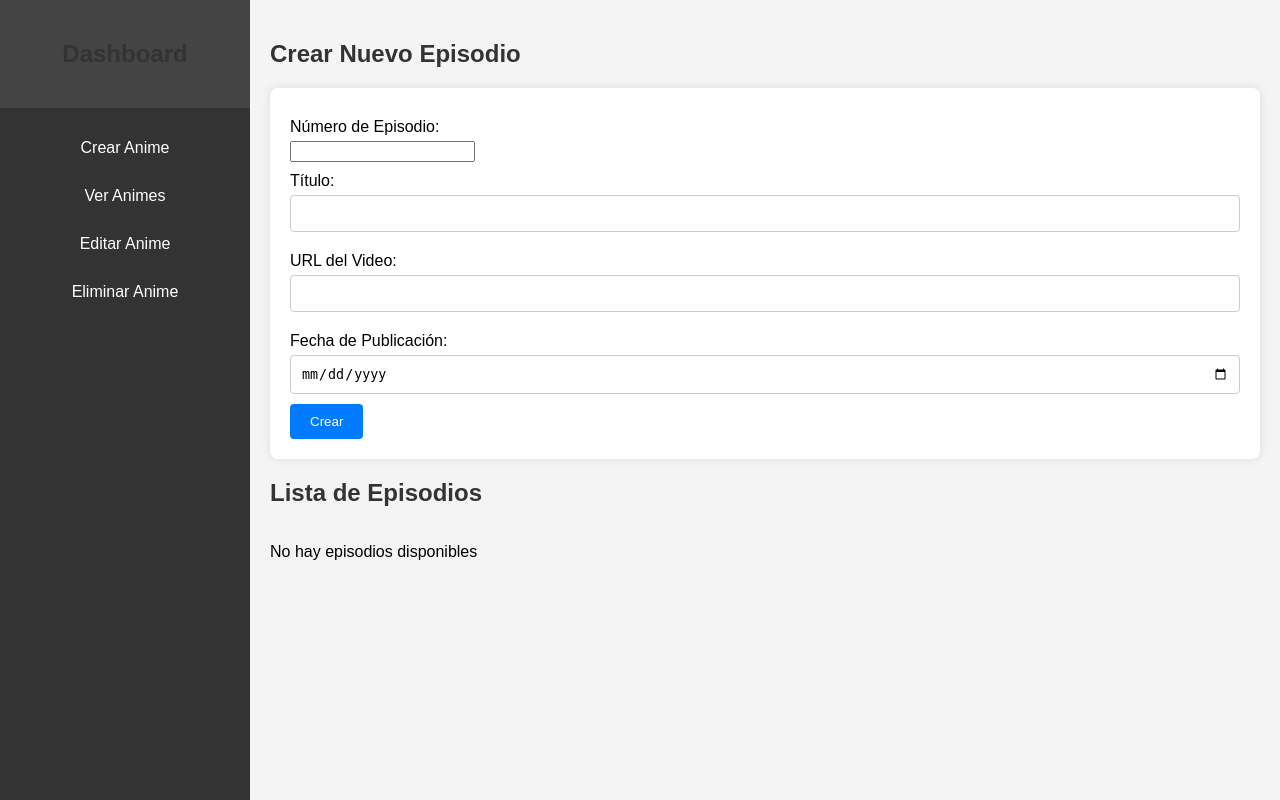
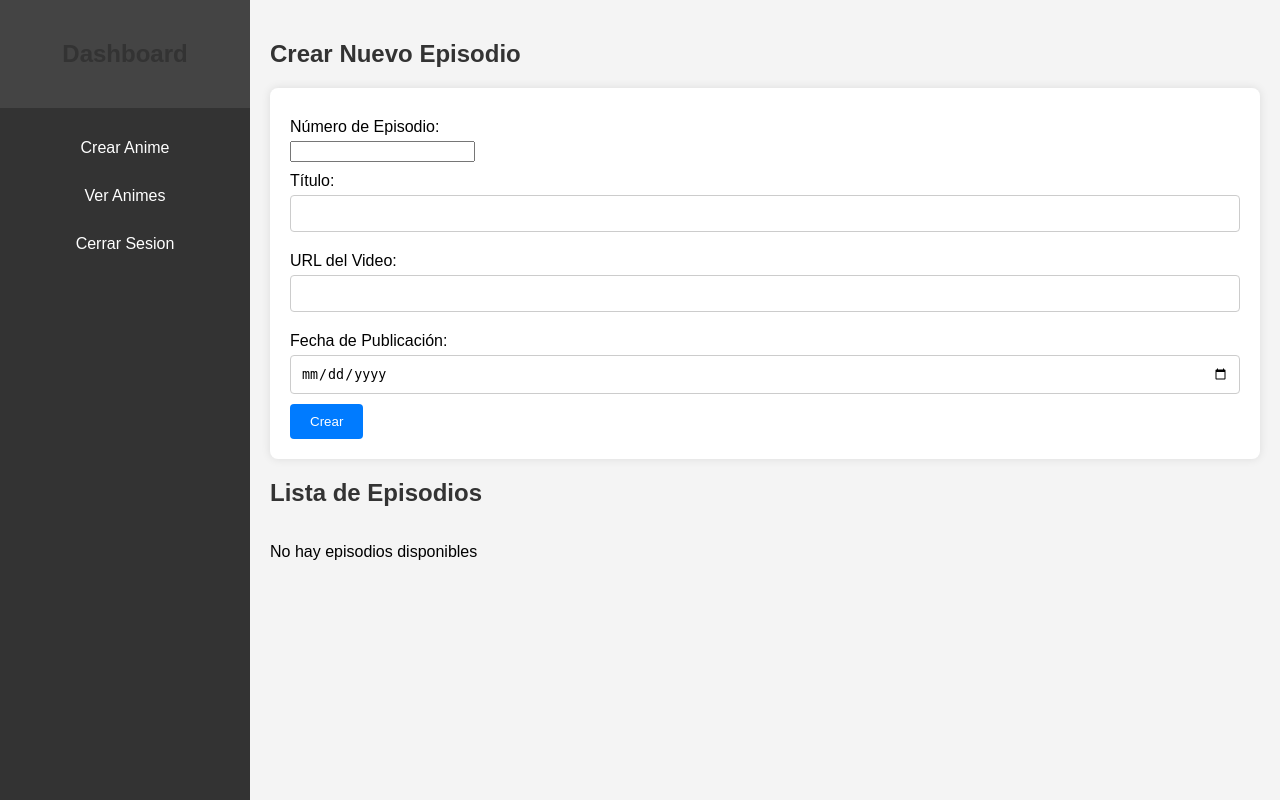
Before and after one commit to hamoncho/waifuTV, a PHP site: page /view/create_episodio_form.php?id=3 in a window 1280 px wide. Run offline with PHP 8.4, Linux system fonts and the light colour scheme; data comes from the database, SQL or seed files in the repository; data that the repository does not hold is empty.

Commit message:
fix create_episodio_form.php

```diff
--- a/view/create_episodio_form.php
+++ b/view/create_episodio_form.php
@@ -28,10 +28,9 @@ $result_eps = $conn->query($sql_eps);
                 <h2>Dashboard</h2>
             </div>
             <ul class="sidebar-menu">
-                <li><a href="#crear-anime">Crear Anime</a></li>
-                <li><a href="#ver-animes">Ver Animes</a></li>
-                <li><a href="#editar-anime">Editar Anime</a></li>
-                <li><a href="#eliminar-anime">Eliminar Anime</a></li>
+                <li><a href="./admin.php#crear-anime">Crear Anime</a></li>
+                <li><a href="./admin.php#ver-animes">Ver Animes</a></li>
+                <li><a href="../logout.php">Cerrar Sesion</a></li>
             </ul>
         </aside>
         <main class="content">
```
